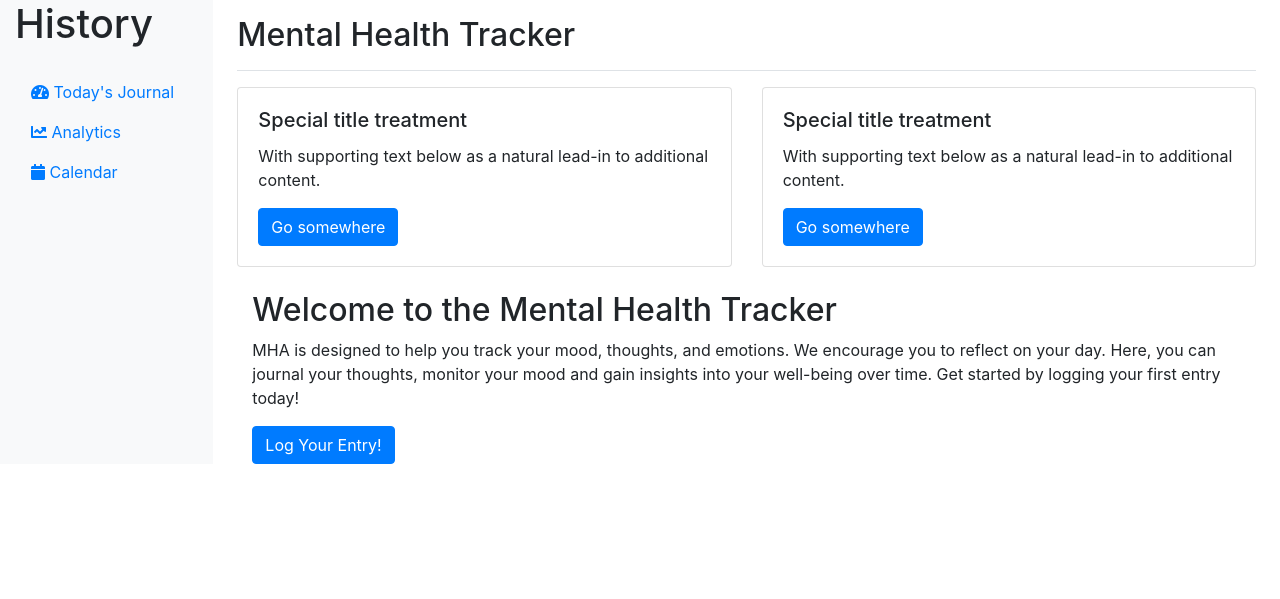
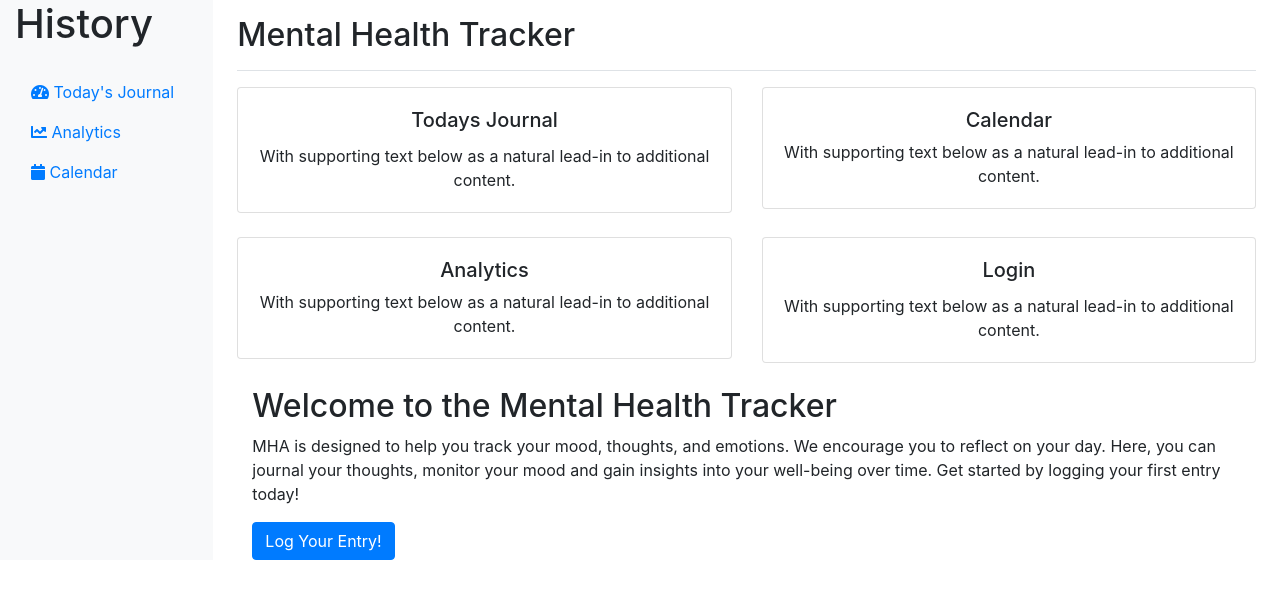
Before and after one commit to emilianochavezDLT/Mental_Health_Tracker, a Django app: page / in a window 1280 px wide. Shown: the top 599 px of the page. Run offline with Django 5.2, Linux system fonts and the light colour scheme; some libraries are stand-ins or nearby versions.

Commit message:
Added two more cards and changed formatting the cards

```diff
--- a/mh_tracker/templates/mh_tracker/home.html
+++ b/mh_tracker/templates/mh_tracker/home.html
@@ -36,22 +36,39 @@
           <h1 class="h2">Mental Health Tracker</h1>
         </div>
         <!-- Your content here -->
-        <div class="row">
+        <div class="row 1">
           <div class="col-sm-6">
-            <div class="card">
-              <div class="card-body">
-                <h5 class="card-title">Special title treatment</h5>
+            <div class="card text-center">
+              <div class="card-body stretched-link text-decoration-none" href>
+                <h5 class="card-title">Todays Journal</h5>
                 <p class="card-text">With supporting text below as a natural lead-in to additional content.</p>
-                <a href="#" class="btn btn-primary">Go somewhere</a>
               </div>
             </div>
           </div>
           <div class="col-sm-6">
-            <div class="card">
-              <div class="card-body">
-                <h5 class="card-title">Special title treatment</h5>
+            <div class="card text-center">
+              <div class="card-body stretched-link text-decoration-none" href="/">
+                <h5 class="card-title-center">Calendar</h5>
                 <p class="card-text">With supporting text below as a natural lead-in to additional content.</p>
-                <a href="#" class="btn btn-primary">Go somewhere</a>
+              </div>
+            </div>
+          </div>
+        </div>
+
+        <div class="row 2 mt-4">
+          <div class="col-sm-6">
+            <div class="card text-center">
+              <div class="card-body stretched-link text-decoration-none" href>
+                <h5 class="card-title-center">Analytics</h5>
+                <p class="card-text">With supporting text below as a natural lead-in to additional content.</p>
+              </div>
+            </div>
+          </div>
+          <div class="col-sm-6">
+            <div class="card text-center">
+              <div class="card-body stretched-link text-decoration-none" href="/">
+                <h5 class="card-title">Login</h5>
+                <p class="card-text">With supporting text below as a natural lead-in to additional content.</p>
               </div>
             </div>
           </div>
```
